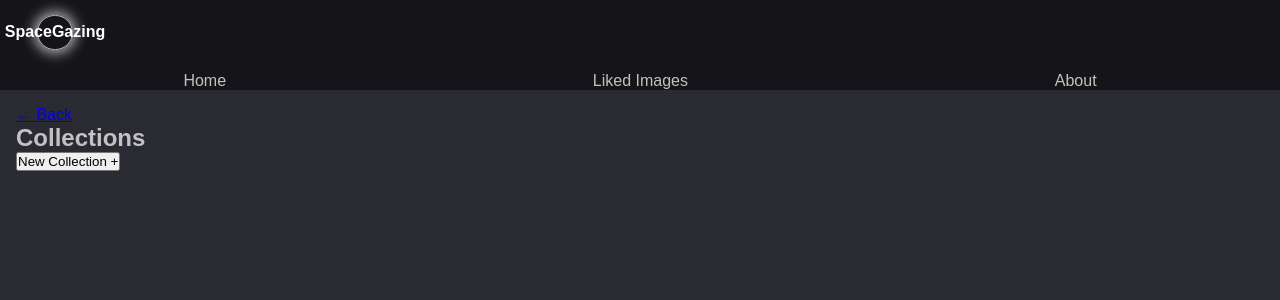
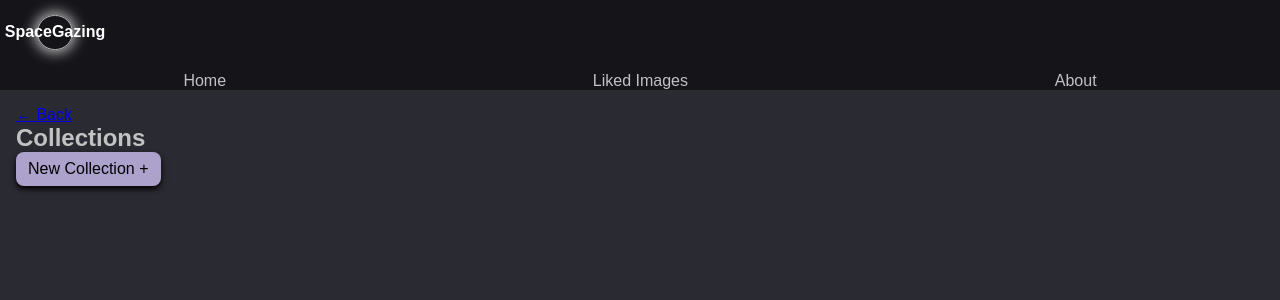
Before and after one commit to AmaTib/space-gazing, a Next.js app: page /likedimages/collections in a window 1280 px wide. Shown: the top 300 px of the page. Built offline with nearby package versions, Linux system fonts and the light colour scheme.

Commit message:
Styling: buttons

```diff
--- a/app/components/PrimaryButton.tsx
+++ b/app/components/PrimaryButton.tsx
@@ -6,7 +6,9 @@ interface IPrimaryButtonProp {
 export const PrimaryButton = ({ text, event }: IPrimaryButtonProp) => {
   return (
     <>
-      <button onClick={event}>{text}</button>
+      <button className="button button-primary" onClick={event}>
+        {text}
+      </button>
     </>
   );
 };
--- a/app/components/RemoveButton.tsx
+++ b/app/components/RemoveButton.tsx
@@ -10,7 +10,7 @@ export const RemoveButton = ({
   return (
     <>
       <button
-        className="removeImgButton"
+        className="removeImgButton button button-primary"
         onClick={() => {
           if (eventWithParameter) {
             eventWithParameter();
--- a/app/globals.scss
+++ b/app/globals.scss
@@ -1,4 +1,5 @@
 @use "./styles/variables" as v;
+@use "./styles/button.scss";
 
 * {
   box-sizing: border-box;
--- a/app/styles/_variables.scss
+++ b/app/styles/_variables.scss
@@ -1,5 +1,5 @@
 //Colors
-$primaryColor: #b5afc9;
+$primaryColor: #aca2cc;
 $secondaryColor: #151419;
 $tertiaryColor: #2a2a33;
 $fontColor: #c2c2c2;
@@ -19,3 +19,6 @@ $spacing-5x-large: 3rem;
 //Font Size
 $mainText: 1rem;
 $heading: 1.25rem;
+
+//
+$shadow: 0px 3px 6px 0px rgba(0, 0, 0, 1);
--- /dev/null
+++ b/app/styles/button.scss
@@ -0,0 +1,17 @@
+@use "variables" as v;
+
+.button {
+  padding: v.$spacing-x-small v.$spacing-small;
+  font-size: v.$mainText;
+  border: none;
+  border-radius: 8px;
+  box-shadow: v.$shadow;
+
+  &-primary {
+    background-color: v.$primaryColor;
+  }
+
+  &-secondary {
+    background-color: v.$fontColor;
+  }
+}
--- a/app/styles/modal.scss
+++ b/app/styles/modal.scss
@@ -53,3 +53,7 @@
     padding: v.$spacing-medium;
   }
 }
+
+.removeInfoContainer {
+  max-width: 60%;
+}
```
Also changed, not shown: app/components/RemoveModal.tsx (+6 -4 lines).
